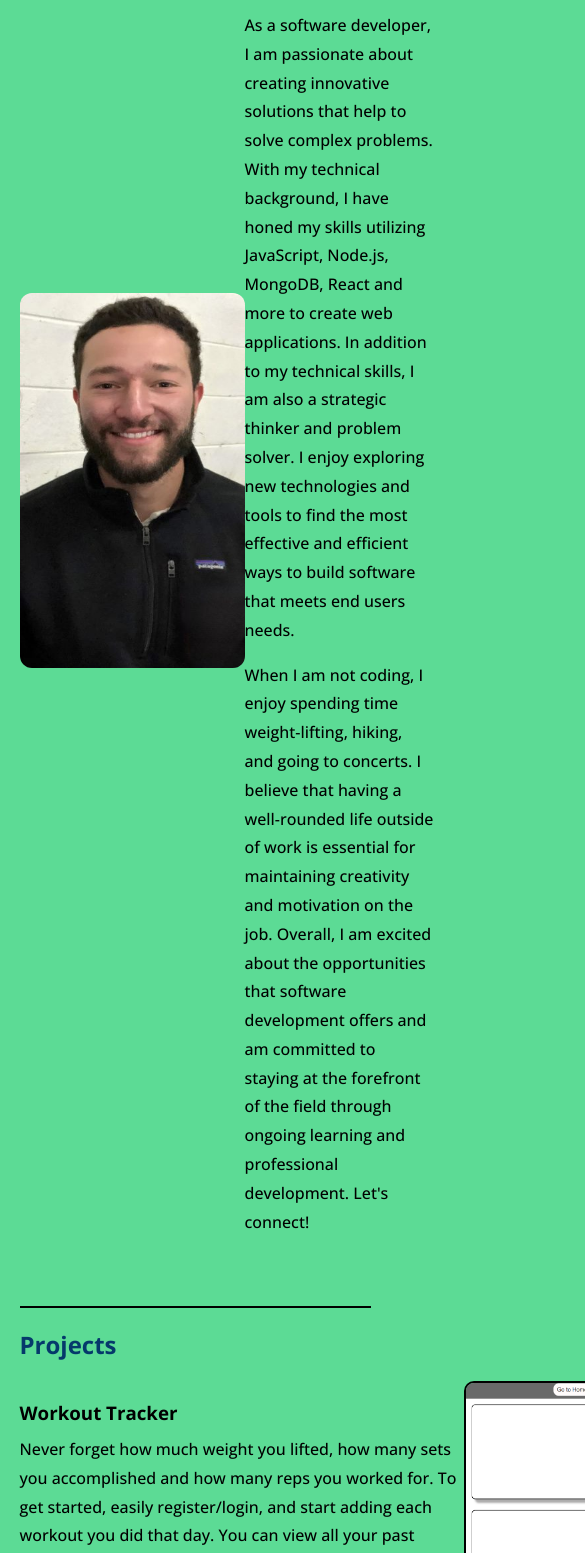
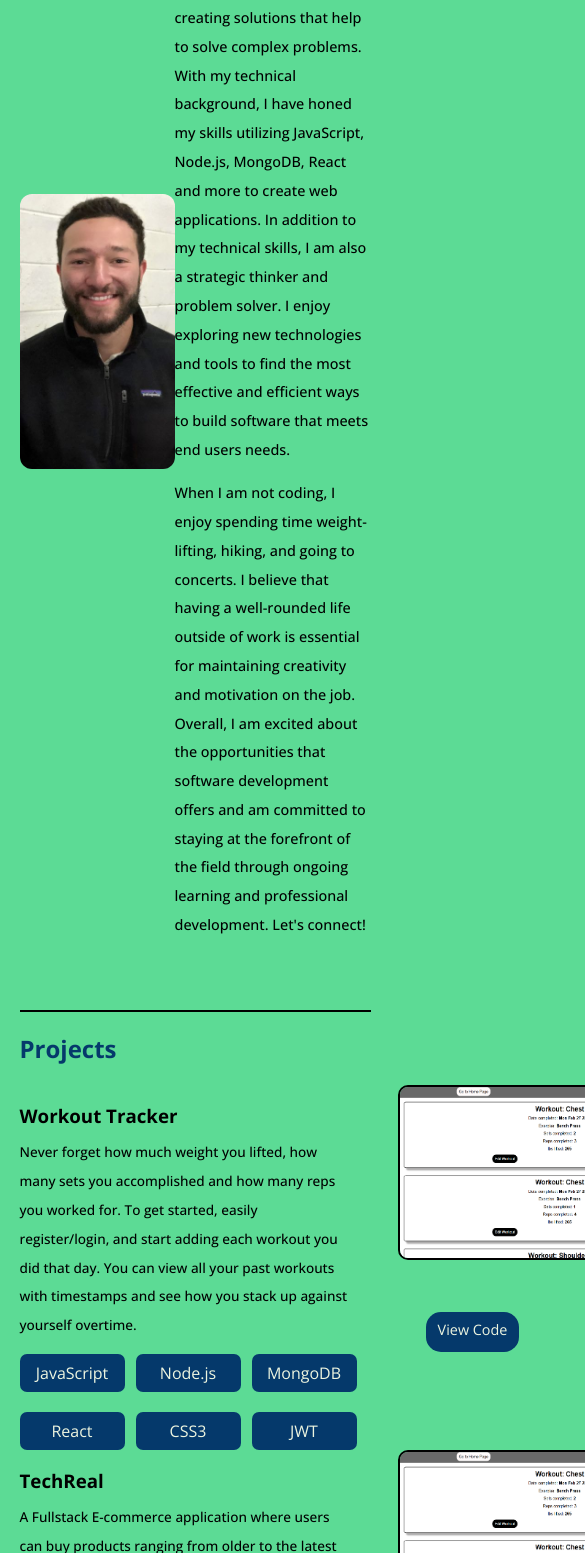
Before and after one commit to icantcode5/carlosSosaPortfolio, a React (Create React App) app in the folder client/: page / in a window 390 px wide. Shown: the part 447-2000 px from the top of the page, 585 px wide, since content can reach past the window. Built offline with nearby package versions, Linux system fonts and the light colour scheme.

Commit message:
mobile responsive feature almost done

```diff
--- a/client/src/components/About.js
+++ b/client/src/components/About.js
@@ -20,13 +20,13 @@ export default function About() {
 					<br /> a Fullstack Web Developer.
 				</h1>
 				<p>
-					As a software developer, I am passionate about creating innovative
-					solutions that help to solve complex problems. With my technical
-					background, I have honed my skills utilizing JavaScript, Node.js,
-					MongoDB, React and more to create web applications. In addition to my
-					technical skills, I am also a strategic thinker and problem solver. I
-					enjoy exploring new technologies and tools to find the most effective
-					and efficient ways to build software that meets end users needs.
+					As a software developer, I am passionate about creating solutions that
+					help to solve complex problems. With my technical background, I have
+					honed my skills utilizing JavaScript, Node.js, MongoDB, React and more
+					to create web applications. In addition to my technical skills, I am
+					also a strategic thinker and problem solver. I enjoy exploring new
+					technologies and tools to find the most effective and efficient ways
+					to build software that meets end users needs.
 				</p>
 				<p>
 					When I am not coding, I enjoy spending time weight-lifting, hiking,
--- a/client/src/components/Projects.js
+++ b/client/src/components/Projects.js
@@ -55,6 +55,48 @@ export default function Projects() {
 
 			<div className={styles.projectsContainer}>
 				<div className={styles.descriptionContainer}>
+					<h3>TechReal</h3>
+					<p>
+						A Fullstack E-commerce application where users can buy products
+						ranging from older to the latest and greatest tech. You can browse
+						all products with the user friendly interface to view product
+						details, add products to your cart and select the quantity. Finally,
+						you can checkout with the integrated Strip API to complete your
+						order.
+					</p>
+
+					<div className={styles.techContainer}>
+						<span>JavaScript</span>
+						<span>Node.js</span>
+						<span>postgreSQL</span>
+						<span>React</span>
+						<span>CSS3</span>
+						<span>JWT</span>
+					</div>
+				</div>
+
+				<div className={styles.projectImg}>
+					<Linked to="https://ecommerceapp-w6n9.onrender.com" target="_blank">
+						<img src={workoutAppImg} alt="workout app" />
+					</Linked>
+					<Linked
+						to="https://github.com/icantcode5/ecommerceApp"
+						target="_blank"
+						className={styles.codeLink}
+					>
+						View Code
+					</Linked>
+					<Linked
+						to="https://ecommerceapp-w6n9.onrender.com"
+						className={styles.codeLink}
+					>
+						View App
+					</Linked>
+				</div>
+			</div>
+
+			<div className={styles.projectsContainer}>
+				<div className={styles.descriptionContainer}>
 					<h3>React Trivia Game</h3>
 					<p>
 						Test your Tech knowledge with this fun and quick trivia game. Select
@@ -90,47 +132,6 @@ export default function Projects() {
 					</Linked>
 				</div>
 			</div>
-
-			<div className={styles.projectsContainer}>
-				<div className={styles.descriptionContainer}>
-					<h3>E-Commerce</h3>
-					<p>
-						Never forget how much weight you lifted, how many sets you
-						accomplished and how many reps you worked for. To get started,
-						easily register/login, and start adding each workout you did that
-						day. You can view all your past workouts with timestamps and see how
-						you stack up against yourself overtime.
-					</p>
-
-					<div className={styles.techContainer}>
-						<span>JavaScript</span>
-						<span>Node.js</span>
-						<span>postgreSQL</span>
-						<span>React</span>
-						<span>CSS3</span>
-						<span>JWT</span>
-					</div>
-				</div>
-
-				<div className={styles.projectImg}>
-					<Linked to="https://ecommerceapp-w6n9.onrender.com" target="_blank">
-						<img src={workoutAppImg} alt="workout app" />
-					</Linked>
-					<Linked
-						to="https://github.com/icantcode5/ecommerceApp"
-						target="_blank"
-						className={styles.codeLink}
-					>
-						View Code
-					</Linked>
-					<Linked
-						to="https://ecommerceapp-w6n9.onrender.com"
-						className={styles.codeLink}
-					>
-						View App
-					</Linked>
-				</div>
-			</div>
 		</section>
 	)
 }
--- a/client/src/components/styles/About.module.css
+++ b/client/src/components/styles/About.module.css
@@ -45,3 +45,35 @@
 	padding: 8px 12px;
 	cursor: pointer;
 } */
+
+@media (max-width: 1000px) {
+	.aboutContainer h1 {
+		font-size: 1.8rem;
+	}
+
+	.aboutContainer p {
+		font-size: 0.9rem;
+	}
+
+	.aboutContainer {
+		width: 500px;
+	}
+
+	.imgContainer img {
+		height: 300px;
+		width: 175px;
+		border-radius: 12px;
+	}
+}
+
+@media (max-width: 810px) {
+	.aboutContainer {
+		width: 425px;
+	}
+
+	.imgContainer img {
+		height: 275px;
+		width: 155px;
+		border-radius: 12px;
+	}
+}
--- a/client/src/components/styles/ContactForm.module.css
+++ b/client/src/components/styles/ContactForm.module.css
@@ -1,6 +1,6 @@
-.section {
+/* .section {
 	margin-bottom: 70px;
-}
+} */
 
 .section h2 {
 	color: #05396b;
@@ -15,6 +15,7 @@
 
 .form {
 	max-width: 550px;
+	margin-bottom: 70px;
 }
 
 .form input {
@@ -70,3 +71,15 @@
 .toastProgress {
 	background: #05396b !important;
 }
+
+@media (max-width: 1000px) {
+	.form {
+		max-width: 500px;
+	}
+}
+
+@media (max-width: 810px) {
+	.form {
+		max-width: 450px;
+	}
+}
--- a/client/src/components/styles/Projects.module.css
+++ b/client/src/components/styles/Projects.module.css
@@ -1,6 +1,6 @@
 .section {
 	border-bottom: 2px solid black;
-	/* margin-bottom: 20px; */
+	margin-right: 20px;
 }
 
 .section h2 {
@@ -87,3 +87,55 @@
 	padding: 8px 12px;
 	cursor: pointer;
 }
+
+@media (max-width: 1210px) {
+	.projectsContainer {
+		gap: 50px;
+	}
+
+	.projectImg {
+		display: grid;
+		grid-template-columns: 200px 200px;
+		column-gap: 20px;
+	}
+
+	.projectImg img {
+		max-width: 425px;
+		min-height: 225px;
+	}
+
+	.descriptionContainer p {
+		font-size: 0.95rem;
+	}
+
+	.techContainer {
+		grid-template-columns: repeat(3, 6rem);
+	}
+}
+
+@media (max-width: 1100px) {
+	.descriptionContainer {
+		width: 400px;
+	}
+}
+
+@media (max-width: 1000px) {
+	.descriptionContainer p {
+		font-size: 0.85rem;
+	}
+
+	.projectImg {
+		display: grid;
+		grid-template-columns: 150px 150px;
+		column-gap: 10px;
+	}
+
+	.projectImg img {
+		max-width: 325px;
+		min-height: 175px;
+	}
+
+	.codeLink {
+		height: 40px;
+	}
+}
```
